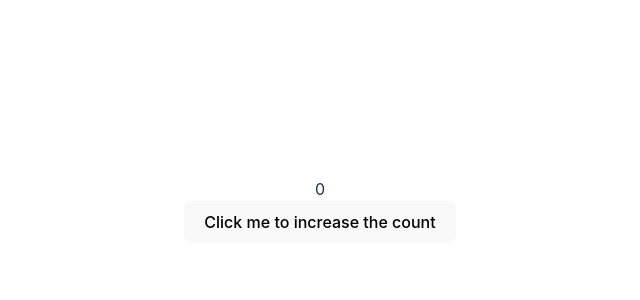
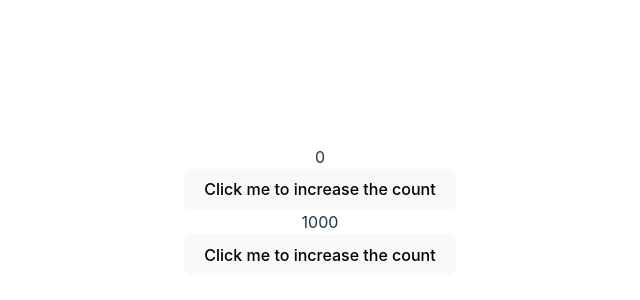
Before and after one commit to jared-at-devmountain/react-into-demo, a React (Vite) app: page / in a window 1280 px wide. Shown: the part 190-490 px from the top of the page, without its empty margins (320-960 px from the left). Built offline with nearby package versions, Linux system fonts and the light colour scheme.

Commit message:
adds multiple counts with their own states

```diff
--- a/src/App.jsx
+++ b/src/App.jsx
@@ -4,9 +4,11 @@ import './App.css'
 
 function App() {
   return (
-    <Counter/>
+    <>
+      <Counter initialValue={0}/>
+      <Counter initialValue={1000}/>
+    </>
   )
-
 }
 
 export default App
--- a/src/components/Counter.jsx
+++ b/src/components/Counter.jsx
@@ -1,7 +1,7 @@
 import { useState } from 'react'
 
-export default function Counter() {
-    const [count, setCount] = useState(0)
+export default function Counter(props) {
+    const [count, setCount] = useState(props.initialValue)
 
     function incrementCount() {
       setCount(count + 1)
```
